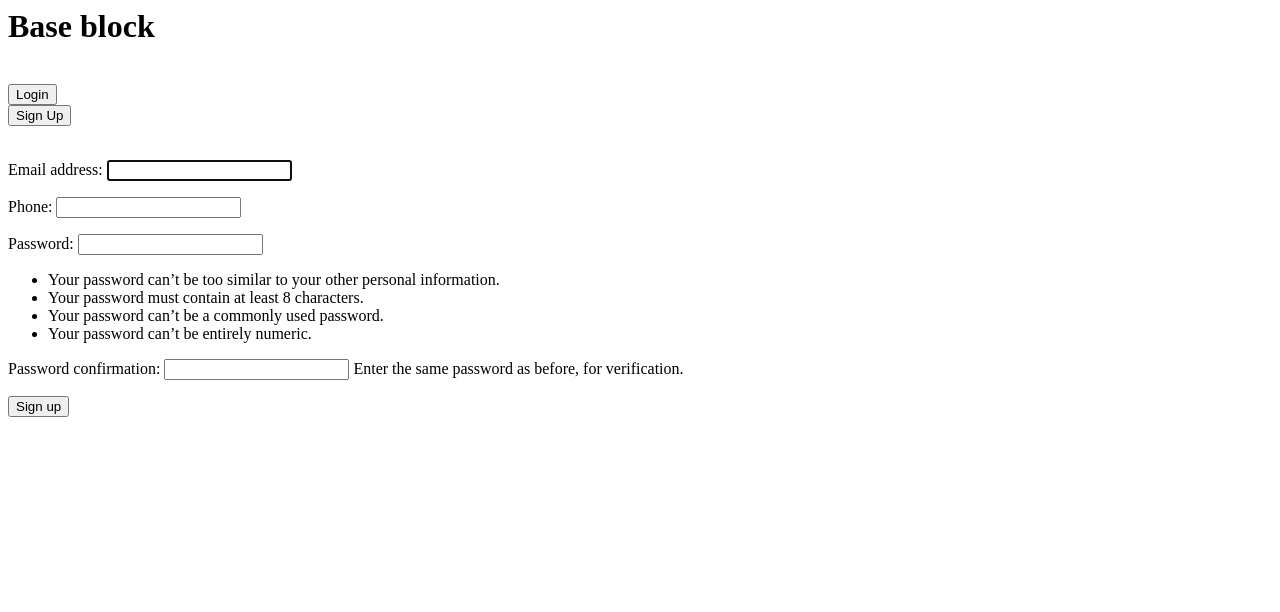
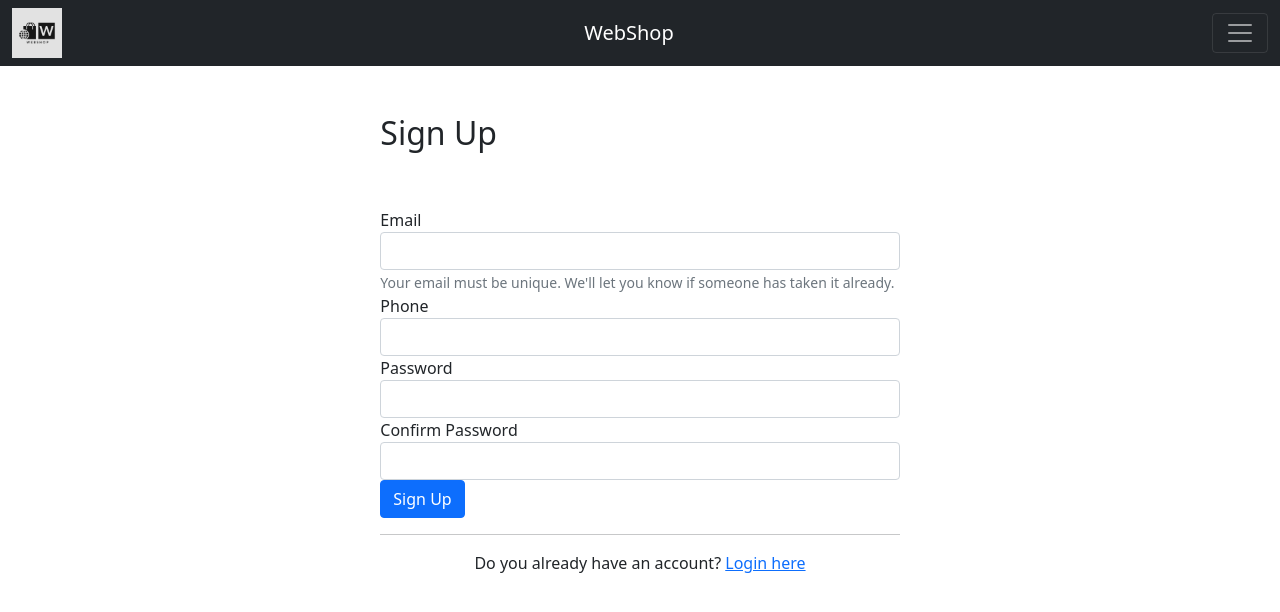
Before and after one commit to HoStGi/WebShop, a Django app: page /signupuser/ in a window 1280 px wide. Shown: the top 612 px of the page. Run offline with Django 4.2, Linux system fonts and the light colour scheme.

Commit message:
Version 0.5 -Temporarily switched to working with templates.

```diff
--- a/main/client/templates/client/signupuser.html
+++ b/main/client/templates/client/signupuser.html
@@ -1,13 +1,43 @@
 {% extends 'shop/base.html' %}
-
 {%block title %}Sign Up{%endblock%}
-
 {% block base %}
-
-  <form method="post">
-    {% csrf_token %}
-    {{ form.as_p }}
-    <button type="submit">Sign up</button>
-  </form>
-
+<div class="row justify-content-center mt-5">
+  <div class="col-md-5">
+      <h2>Sign Up</h2>
+  </div>
+</div>
+<div class="row justify-content-center mt-5">
+  <div class="col-md-5">
+      {% if error %}
+          <div class="alert alert-danger" role="alert">
+              {{ error }}
+          </div>
+      {% endif %}
+      <form method="POST">
+          {% csrf_token %}
+          <div class="form-group">
+              <label for="id_email">Email</label>
+              <input type="text" name="email" class="form-control" id="id_email" aria-describedby="usernameHelp">
+              <small id="id_emailhelp" class="form-text text-muted">Your email must be unique. We'll let you know if someone has taken it already.</small>
+          </div>
+          <div class="form-group">
+            <label for="id_phone">Phone</label>
+            <input type="phone" name="phone" class="form-control" id="id_phone">
+        </div>
+          <div class="form-group">
+              <label for="password1">Password</label>
+              <input type="password" name="password1" class="form-control" id="password1">
+          </div>
+          <div class="form-group">
+              <label for="password2">Confirm Password</label>
+              <input type="password" name="password2" class="form-control" id="password2">
+          </div>
+          <button type="submit" class="btn btn-primary">Sign Up</button>
+      </form>
+      <hr>
+      <div class="text-center">
+          Do you already have an account? <a href="{% url 'loginuser' %}">Login here</a>
+      </div>
+  </div>
+</div>
 {% endblock %}
--- a/main/client/views.py
+++ b/main/client/views.py
@@ -4,9 +4,8 @@ from .forms import CustomUserCreationForm, CustomUserAuthenticationForm
 
 
 def logoutuser(request):
-    if request.method == 'POST':
-        logout(request)
-        return redirect('home')
+    logout(request)
+    return redirect('home')
 
 def register(request):
     form = CustomUserCreationForm()
--- a/main/main/settings.py
+++ b/main/main/settings.py
@@ -121,8 +121,8 @@ USE_TZ = True
 
 STATIC_URL = 'static/'
 
+MEDIA_URL = '/media/'
 MEDIA_ROOT = os.path.join(BASE_DIR, 'media')
-MEDIA_URL = '/media/'
 
 # Default primary key field type
 # https://docs.djangoproject.com/en/4.0/ref/settings/#default-auto-field
--- a/main/main/urls.py
+++ b/main/main/urls.py
@@ -1,8 +1,11 @@
 from django.contrib import admin
 from django.urls import path, include
-
+from django.conf.urls.static import static
+from django.conf import settings
 urlpatterns = [
     path('admin/', admin.site.urls),
     path('', include('shop.urls')),
     path('', include('client.urls')),
 ]
+
+urlpatterns += static(settings.MEDIA_URL, document_root=settings.MEDIA_ROOT)
--- a/main/shop/templates/shop/base.html
+++ b/main/shop/templates/shop/base.html
@@ -1,19 +1,60 @@
-<h1>Base block</h1>
+{% load static %}
+<!doctype html>
+<html lang="en">
+  <head>
+    <meta charset="utf-8">
+    <meta name="viewport" content="width=device-width, initial-scale=1">
+    <!-- Bootstrap CSS -->
+    <link href="https://cdn.jsdelivr.net/npm/bootstrap@5.1.3/dist/css/bootstrap.min.css" rel="stylesheet" integrity="sha384-1BmE4kWBq78iYhFldvKuhfTAU6auU8tT94WrHftjDbrCEXSU1oBoqyl2QvZ6jIW3" crossorigin="anonymous">
+    <link rel="icon" type="image/jpeg"  href="{% static 'shop/logo.jpeg' %}">
+    <title>WebShop</title>
+  </head>
+  <body>
+    <script src="https://cdn.jsdelivr.net/npm/bootstrap@5.1.3/dist/js/bootstrap.bundle.min.js" integrity="sha384-ka7Sk0Gln4gmtz2MlQnikT1wXgYsOg+OMhuP+IlRH9sENBO0LRn5q+8nbTov4+1p" crossorigin="anonymous"></script>
+    <nav class="navbar navbar-dark bg-dark">
+        <div class="container-fluid">
+            <img src="{% static 'shop/logo.jpeg' %}" width="50" height="50" class="d-inline-block align-top">
+          <a class="navbar-brand" href="{% url 'home' %}">WebShop</a>
+          <button class="navbar-toggler" type="button" data-bs-toggle="collapse" data-bs-target="#navbarNavDropdown" aria-controls="navbarNavDropdown" aria-expanded="false" aria-label="Toggle navigation">
+            <span class="navbar-toggler-icon"></span>
+          </button>
+          <div class="collapse navbar-collapse" id="navbarNavDropdown">
+            <ul class="navbar-nav">
+              <li class="nav-item">
+                <a class="nav-link active" aria-current="page" href="{% url 'home'%}">Home</a>
+              </li>
+              <li class="nav-item">
+                <a class="nav-link" href="#">Новинки</a>
+              </li>
+              <li class="nav-item">
 
-{% if user.is_authenticated %}
-    Logged is as {{ user.email }}
-    <form action="{% url 'logoutuser' %}" method="POST">
-        {% csrf_token %}
-        <button type="submit">Logout</button>
-    </form>
-    <br>
-{% else %}
-<br>
-<a href="{% url 'loginuser'%}"><button >Login</button></a>
-<br>
-<a href="{% url 'signupuser'%}"><button >Sign Up</button></a>
-<br>
-{% endif %}
-<br>
-
-{% block base %}{% endblock %}
+                <a class="nav-link" href="#">Скидки</a>
+              </li>
+              {% if user.is_authenticated %}
+              <li class="nav-item">
+                <a class="nav-link" href="{% url 'logoutuser'%}">Выйти</a>
+              </li>
+              {% else %}
+              <li class="nav-item">
+                <a class="nav-link" href="{% url 'loginuser'%}">Войти</a>
+              </li>
+              <li class="nav-item">
+                <a class="nav-link" href="{% url 'signupuser'%}">Зарегестрироваться</a>
+              </li>
+              {% endif %}
+              <li class="nav-item dropdown">
+                <a class="nav-link dropdown-toggle" href="#" id="navbarDropdownMenuLink" role="button" data-bs-toggle="dropdown" aria-expanded="false">
+                    Contacts link
+                </a>
+                <ul class="dropdown-menu" aria-labelledby="navbarDropdownMenuLink">
+                  <li><a class="dropdown-item" href="https://vk.com/anworkjob">Vk Social</a></li>
+                  <li><a class="dropdown-item" href="https://github.com/HoStGi">GitHub</a></li>
+                </ul>
+              </li>
+            </ul>
+          </div>
+        </div>
+      </nav>
+    {% block base %}{% endblock %}
+  </body>
+</html>
--- a/main/shop/templates/shop/show_product.html
+++ b/main/shop/templates/shop/show_product.html
@@ -3,6 +3,7 @@
 {% block base %}
     {{ product.product_name }}
     {{ product.cat }}
+    <p><img class="img-article-left" src="{{ product.image.url }}"></p>
     <button>Add item to cart</button>
     <br>
     <a href="{% url 'home' %}">BACK</a>
```
Also changed, not shown: main/client/templates/client/loginuser.html (+30 -7 lines), main/shop/templates/shop/home.html (+11 -15 lines), main/db.sqlite3, main/media/shop/product/2022/07/15/index.jpeg (deleted), main/media/shop/product/2022/07/16/634485-0320.jpg (deleted), main/shop/migrations/0003_alter_product_image.py (added), main/shop/migrations/0004_alter_product_image.py (added), main/shop/static/css/style.css (added), main/shop/static/shop/logo.jpeg (added), main/shop/static/shop/logo1.png (added).
